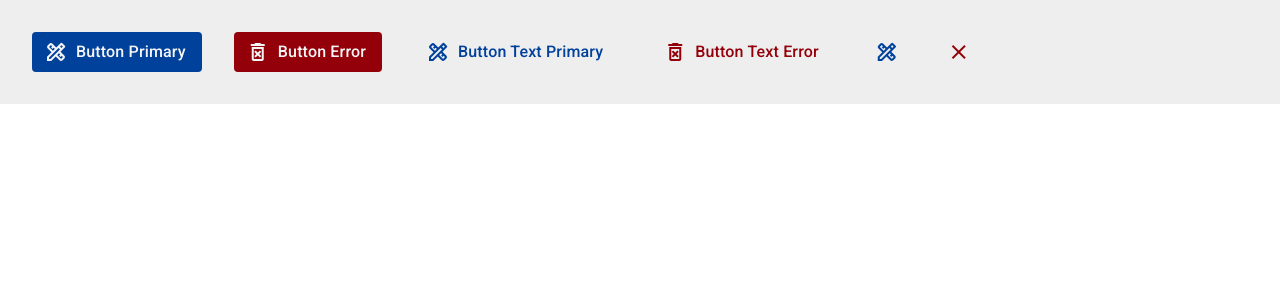
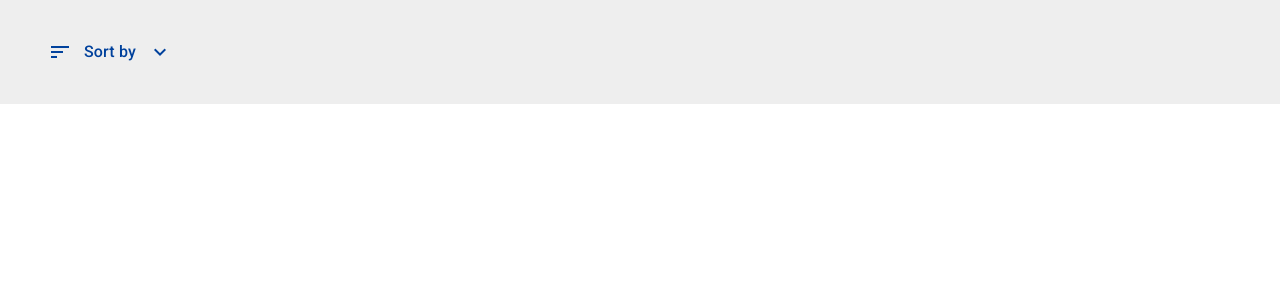
Before and after one commit to adrianjunior/smd-theses, a Next.js app in the folder theses-repo/: page / in a window 1280 px wide. Shown: the top 300 px of the page. Built offline with nearby package versions, Linux system fonts and the light colour scheme.

Commit message:
select component

```diff
--- a/theses-repo/package.json
+++ b/theses-repo/package.json
@@ -10,12 +10,16 @@
   },
   "dependencies": {
     "@radix-ui/react-primitive": "^1.0.3",
+    "@radix-ui/react-select": "^2.0.0",
     "class-variance-authority": "^0.7.0",
+    "clsx": "^2.1.0",
+    "lucide-react": "^0.363.0",
     "material-icons": "^1.13.12",
     "next": "14.1.4",
     "react": "^18",
     "react-dom": "^18",
-    "tailwind-merge": "^2.2.2"
+    "tailwind-merge": "^2.2.2",
+    "tailwindcss-animate": "^1.0.7"
   },
   "devDependencies": {
     "@types/node": "^20",
--- a/theses-repo/src/app/globals.css
+++ b/theses-repo/src/app/globals.css
@@ -1,6 +1,8 @@
 @import url('https://fonts.googleapis.com/css2?family=Roboto:ital,wght@0,100;0,300;0,400;0,500;0,700;0,900;1,100;1,300;1,400;1,500;1,700;1,900&display=swap');
 @import '../styles/typography.css';
 @import '../styles/general-styles.css';
+@import '../styles/button.css';
+@import '../styles/select.css';
 
 @tailwind base;
 @tailwind components;
--- a/theses-repo/src/app/page.tsx
+++ b/theses-repo/src/app/page.tsx
@@ -1,24 +1,29 @@
-import { Button } from "@/components/button";
-import { IconButton } from "@/components/icon-button";
+"use client"
+
+import {
+  Select,
+  SelectContent,
+  SelectItem,
+  SelectTrigger,
+  SelectValue,
+} from "@/components/atoms/select"
 
 export default function Home() {
   return (
     <main className="dark:bg-dark-surface bg-surface">
       <div className="inline-flex items-center justify-center whitespace-nowrap gap-8 p-8">
-        <Button iconPosition="left" icon="design_services">
-          Button Primary
-        </Button>
-        <Button variant="error" iconPosition="left" icon="delete_forever">
-          Button Error
-          </Button>
-        <Button variant="textPrimary" iconPosition="left" icon="design_services">
-          Button Text Primary
-        </Button>
-        <Button variant="textError" iconPosition="left" icon="delete_forever">
-          Button Text Error
-          </Button>
-        <IconButton icon="design_services"></IconButton>
-        <IconButton icon="close" variant="error"></IconButton>
+        <Select>
+          <SelectTrigger>
+            <span className='material-icons'>sort</span>
+            <SelectValue placeholder="Sort by" />
+          </SelectTrigger>
+          <SelectContent>
+            <SelectItem value="Semester [9-0]">Semester [9-0]</SelectItem>
+            <SelectItem value="Semester [0-9]">Semester [0-9]</SelectItem>
+            <SelectItem value="Title [A-Z]">Title [A-Z]</SelectItem>
+            <SelectItem value="Title [Z-A]">Title [Z-A]</SelectItem>
+          </SelectContent>
+        </Select>
       </div>
     </main>
   );
--- a/theses-repo/src/components/button.tsx
+++ b/theses-repo/src/components/atoms/button.tsx
@@ -9,7 +9,7 @@ import 'material-icons/iconfont/filled.css';
 import 'material-icons/iconfont/outlined.css';
 
 const buttonVariants = cva(
-  "active:scale-95 py-2 interactive-element label-large center-flex keyboard-accessible disabled-state",
+  "interactive-element-hover interactive-element-active label-large center-button keyboard-accessible disabled-state py-2",
   {
     variants: {
       variant: {
--- a/theses-repo/src/components/icon-button.tsx
+++ b/theses-repo/src/components/atoms/icon-button.tsx
@@ -9,7 +9,7 @@ import 'material-icons/iconfont/filled.css';
 import 'material-icons/iconfont/outlined.css';
 
 const iconButtonVariants = cva(
-    "active:scale-95 py-2 px-2 interactive-element center-flex keyboard-accessible disabled-state",
+    "interactive-element-hover interactive-element-active center-button keyboard-accessible disabled-state py-2 px-2",
     {
         variants: {
             variant: {
--- /dev/null
+++ b/theses-repo/src/components/atoms/select.tsx
@@ -0,0 +1,131 @@
+"use client"
+
+import * as React from "react"
+import * as SelectPrimitive from "@radix-ui/react-select"
+import 'material-icons/iconfont/filled.css';
+
+import { cn } from "@/lib/utils"
+
+const Select = SelectPrimitive.Root
+
+const SelectValue = SelectPrimitive.Value
+
+const SelectTrigger = React.forwardRef<
+  React.ElementRef<typeof SelectPrimitive.Trigger>,
+  React.ComponentPropsWithoutRef<typeof SelectPrimitive.Trigger>
+>(({ className, children, ...props }, ref) => (
+  <SelectPrimitive.Trigger
+    ref={ref}
+    className={cn(
+      "flex w-full items-center justify-between gap-3 pr-3 pl-4 py-2 label-large trigger-style interactive-element-hover interactive-element-active keyboard-accessible disabled-state",
+      className
+    )}
+    {...props}
+  >
+    {children}
+    <SelectPrimitive.Icon asChild>
+      <span className='material-icons'>expand_more</span>
+    </SelectPrimitive.Icon>
+  </SelectPrimitive.Trigger>
+))
+SelectTrigger.displayName = SelectPrimitive.Trigger.displayName
+
+const SelectScrollUpButton = React.forwardRef<
+  React.ElementRef<typeof SelectPrimitive.ScrollUpButton>,
+  React.ComponentPropsWithoutRef<typeof SelectPrimitive.ScrollUpButton>
+>(({ className, ...props }, ref) => (
+  <SelectPrimitive.ScrollUpButton
+    ref={ref}
+    className={cn(
+      "flex cursor-default items-center justify-center py-1",
+      className
+    )}
+    {...props}
+  >
+    <span className='material-icons'>expand_less</span>
+  </SelectPrimitive.ScrollUpButton>
+))
+SelectScrollUpButton.displayName = SelectPrimitive.ScrollUpButton.displayName
+
+const SelectScrollDownButton = React.forwardRef<
+  React.ElementRef<typeof SelectPrimitive.ScrollDownButton>,
+  React.ComponentPropsWithoutRef<typeof SelectPrimitive.ScrollDownButton>
+>(({ className, ...props }, ref) => (
+  <SelectPrimitive.ScrollDownButton
+    ref={ref}
+    className={cn(
+      "flex cursor-default items-center justify-center py-1",
+      className
+    )}
+    {...props}
+  >
+    <span className='material-icons'>expand_more</span>
+  </SelectPrimitive.ScrollDownButton>
+))
+SelectScrollDownButton.displayName =
+  SelectPrimitive.ScrollDownButton.displayName
+
+const SelectContent = React.forwardRef<
+  React.ElementRef<typeof SelectPrimitive.Content>,
+  React.ComponentPropsWithoutRef<typeof SelectPrimitive.Content>
+>(({ className, children, position = "popper", ...props }, ref) => (
+  <SelectPrimitive.Portal>
+    <SelectPrimitive.Content
+      ref={ref}
+      className={cn(
+        "relative z-50 max-h-96 min-w-[8rem] py-2 pr-1 pl-2 overflow-hidden rounded-extra-small border border-primary-container bg-primary-container text-primary shadow-elevation-4 data-[state=open]:animate-in data-[state=closed]:animate-out data-[state=closed]:fade-out-0 data-[state=open]:fade-in-0 data-[state=closed]:zoom-out-95 data-[state=open]:zoom-in-95 data-[side=bottom]:slide-in-from-top-2 data-[side=left]:slide-in-from-right-2 data-[side=right]:slide-in-from-left-2 data-[side=top]:slide-in-from-bottom-2 dark:border-dark-primary-container dark:bg-dark-primary-container dark:text-dark-primary",
+        position === "popper" &&
+          "data-[side=bottom]:translate-y-1 data-[side=left]:-translate-x-1 data-[side=right]:translate-x-1 data-[side=top]:-translate-y-1",
+        className
+      )}
+      position={position}
+      {...props}
+    >
+      <SelectScrollUpButton />
+      <SelectPrimitive.Viewport
+        className={cn(
+          "p-1",
+          position === "popper" &&
+            "h-[var(--radix-select-trigger-height)] w-full min-w-[var(--radix-select-trigger-width)]"
+        )}
+      >
+        {children}
+      </SelectPrimitive.Viewport>
+      <SelectScrollDownButton />
+    </SelectPrimitive.Content>
+  </SelectPrimitive.Portal>
+))
+SelectContent.displayName = SelectPrimitive.Content.displayName
+
+const SelectItem = React.forwardRef<
+  React.ElementRef<typeof SelectPrimitive.Item>,
+  React.ComponentPropsWithoutRef<typeof SelectPrimitive.Item>
+>(({ className, children, ...props }, ref) => (
+  <SelectPrimitive.Item
+    ref={ref}
+    className={cn(
+      "relative flex w-full cursor-default select-none items-center rounded-full py-2 pl-4 pr-12 label-large outline-none focus:bg-primary/20 data-[disabled]:pointer-events-none data-[disabled]:opacity-50 dark:focus:bg-dark-primary/20",
+      className
+    )}
+    {...props}
+  >
+    <span className="absolute top-2 right-3 flex items-center justify-center">
+      <SelectPrimitive.ItemIndicator>
+        <span className='material-icons'>done</span>
+      </SelectPrimitive.ItemIndicator>
+    </span>
+
+    <SelectPrimitive.ItemText>{children}</SelectPrimitive.ItemText>
+  </SelectPrimitive.Item>
+))
+SelectItem.displayName = SelectPrimitive.Item.displayName
+
+export {
+  Select,
+  SelectValue,
+  SelectTrigger,
+  SelectContent,
+  SelectItem,
+  SelectScrollUpButton,
+  SelectScrollDownButton,
+}
--- /dev/null
+++ b/theses-repo/src/styles/button.css
@@ -0,0 +1,3 @@
+.center-button {
+    @apply inline-flex items-center justify-center whitespace-nowrap
+}
--- a/theses-repo/src/styles/general-styles.css
+++ b/theses-repo/src/styles/general-styles.css
@@ -1,5 +1,9 @@
-.interactive-element {
-    @apply transition-focus duration-300 rounded-extra-small hover:rounded-extra-large
+.interactive-element-hover {
+    @apply transition-interactive duration-300 rounded-extra-small hover:rounded-extra-large hover:shadow-elevation-4
+}
+
+.interactive-element-active {
+    @apply transition-interactive active:scale-97 active:shadow-none
 }
 
 .primary-interactive-element {
@@ -18,10 +22,6 @@
     @apply text-error bg-error bg-opacity-0 dark:text-dark-error dark:bg-dark-error dark:bg-opacity-0 hover:bg-opacity-20
 }
 
-.center-flex {
-    @apply inline-flex items-center justify-center whitespace-nowrap
-}
-
 .keyboard-accessible {
     @apply
     focus-visible:outline-none
--- /dev/null
+++ b/theses-repo/src/styles/select.css
@@ -0,0 +1,23 @@
+.trigger-style[data-state='open'] {
+    @apply
+    placeholder:text-on-surface
+    dark:placeholder:text-dark-on-surface
+    bg-primary
+    text-on-primary
+    dark:bg-dark-primary
+    dark:text-dark-on-primary
+    rounded-extra-large
+    shadow-elevation-4
+}
+
+.trigger-style[data-state='closed'] {
+    @apply
+    placeholder:text-primary
+    dark:placeholder:text-dark-primary
+    text-primary
+    bg-primary bg-opacity-0
+    dark:text-dark-primary
+    dark:bg-dark-primary
+    dark:bg-opacity-0
+    hover:bg-opacity-20;
+}
--- a/theses-repo/tailwind.config.ts
+++ b/theses-repo/tailwind.config.ts
@@ -33,7 +33,6 @@ const config: Config = {
         "inverse-surface": "#222222",
         "on-inverse-surface": "#dddddd",
         "inverse-primary": "#f5f5f5",
-
         //dark mode
         "dark-primary": "#86a9ff",
         "dark-on-primary": "#111111",
@@ -111,10 +110,10 @@ const config: Config = {
         "accordion-up": "accordion-up 0.2s ease-out",
       },
       transitionProperty: {
-				focus: 'border-radius, color, background-color, border-color, text-decoration-color, fill, stroke, opacity, box-shadow',
+        interactive: 'border-radius, color, background-color, border-color, text-decoration-color, fill, stroke, opacity, box-shadow',
       },
-			transitionDuration: {
-				50: '50ms',
+      scale: {
+        97: '.97',
       },
     },
   },
```
Also changed, not shown: theses-repo/components.json (added), 1 other file (tests, documents, lock files or other folders). Lines whose indentation alone changed are shown as unchanged.
